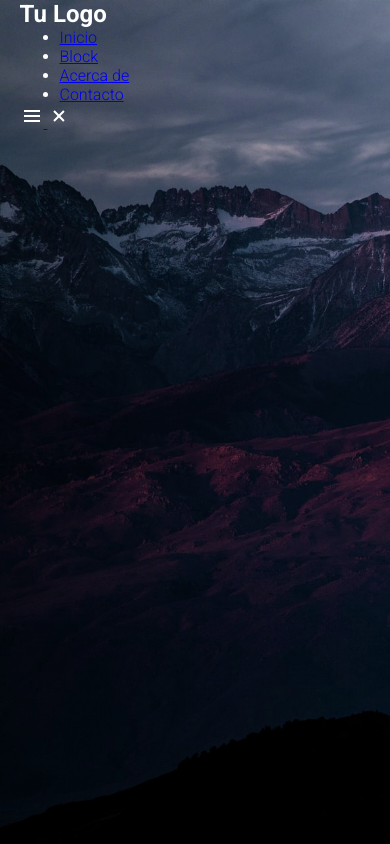
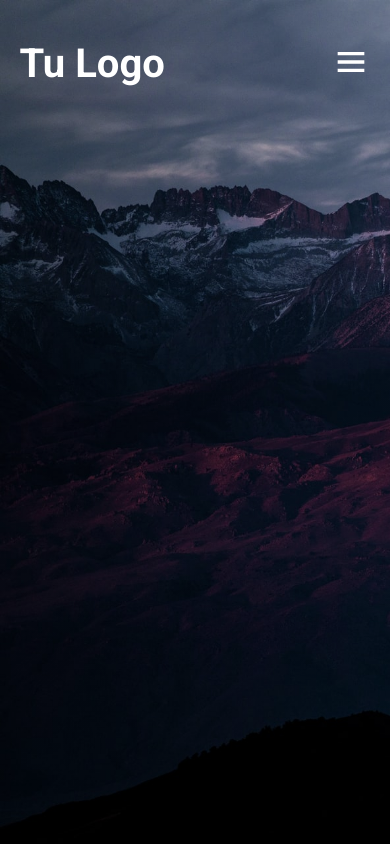
Before and after one commit to manny412imrg/nav, a plain HTML site: page index.html in a window 390 px wide. Drawn offline with Linux system fonts and the light colour scheme.

Commit message:
v0.5 only mobile

```diff
--- a/index.html
+++ b/index.html
@@ -11,27 +11,29 @@
 </head>
 <body>
     <header class="hero">
+
         <nav class="nav container" id="nav">
-            <h2 class="nav_Logo">Tu Logo</h2>
-            <ul class="nav_link">
-                <li class="nav_item">
-                    <a href="#" class="nav_link">Inicio</a>
+            <h2 class="nav__logo">Tu Logo</h2>
+
+            <ul class="nav__links">
+                <li class="nav__item">
+                    <a href="#" class="nav__link">Inicio</a>
                 </li>
-                <li class="nav_item">
-                    <a href="#" class="nav_link">Block</a>
+                <li class="nav__item">
+                    <a href="#" class="nav__link">Blog</a>
                 </li>
-                <li class="nav_item">
-                    <a href="#" class="nav_link">Acerca de</a>
+                <li class="nav__item">
+                    <a href="#" class="nav__link">Acerca de</a>
                 </li>
-                <li class="nav_item">
-                    <a href="#" class="nav_link">Contacto</a>
+                <li class="nav__item">
+                    <a href="#" class="nav__link">Contacto</a>
                 </li>
             </ul>
-            <a href="#nav" class="nav_hamburguer">
-                <img src="./assets/menu.svg" alt="menu" class="nav_icon">
+            <a href="#nav" class="nav__hamburguer">
+                <img src="./assets/menu.svg" alt="menu" class="nav__icon">
             </a>
-            <a href="#" class="nav_close">
-                <img src="./assets/close.svg" alt="menu" class="nav_icon">
+            <a href="#" class="nav__close">
+                <img src="./assets/close.svg" alt="menu" class="nav__icon">
             </a>
         </nav>
     </header>
--- a/style.css
+++ b/style.css
@@ -6,7 +6,8 @@ body{
     font-family: 'Roboto', sans-serif;
 }
 .hero{
-    background-image: linear-gradient(rgba(0, 0, 0, 0.1),rgba(0, 0, 0, 0.2)),
+    background-image:
+        linear-gradient(rgba(0, 0, 0, 0.1),rgba(0, 0, 0, 0.2)),
         url(./assets/hero.jpg);
     background-size: cover;
     min-height: 500px;
@@ -19,3 +20,64 @@ body{
     max-width: 1200px;
     overflow: hidden;
 }
+.nav{
+    --state-close:scale(0);
+    --state-hamburguer:scale(1);
+    --state-menu: translate(-100%);
+    padding: 40px 0;
+    display: grid;
+    justify-content: space-between;
+    align-items: center;
+    grid-template-columns: repeat(2, max-content);
+}
+.nav:target{
+    --state-menu: translate(0);
+    --state-close:scale(1);
+    --state-hamburguer:scale(0);
+
+}
+.nav__logo{
+    font-size: 2.5rem;
+    z-index: 1;
+}
+.nav__hamburguer,
+.nav__close{
+    cursor: pointer;
+    grid-column: -2/-1;
+    grid-row: 1/2;
+    transition: .4s transform;
+}
+.nav__hamburguer{
+    transform: var(--state-hamburguer);
+}
+.nav__close{
+    transform: var(--state-close);
+}
+.nav__icon{
+    width: 40px;
+}
+.nav__links{
+    background-color: #000;
+    position: absolute;
+    top: 0;
+    bottom:0;
+    left: 0;
+    right: 0;
+    padding: 0;
+    display: grid;
+    align-content: center;
+    gap: 2rem;
+    padding-left: 5%;
+    transform:var(--state-menu);
+    transition: .3s transform;
+}
+.nav__item{
+    list-style: none;
+}
+.nav__link{
+    color: #fff;
+    text-decoration: none;
+    font-size: 1.2rem;
+    letter-spacing: 2px;
+
+}
```
